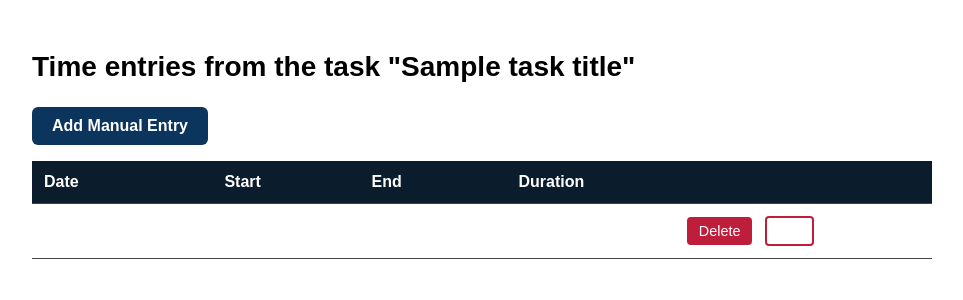
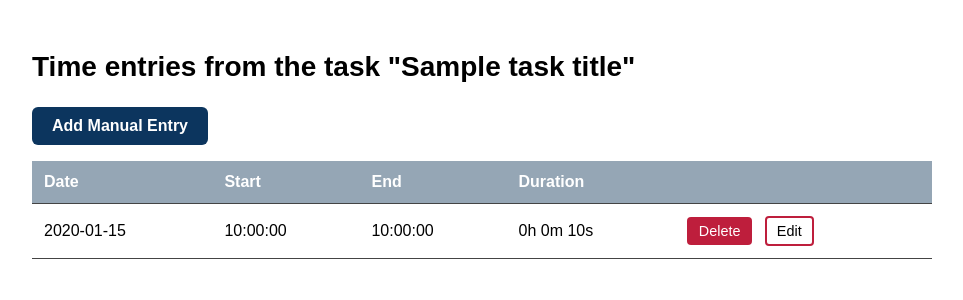
Before and after one commit to JairGutierrez-01/Clockwise, a Flask app: template frontend/templates/time_entries.html in a window 1280 px wide. Shown: the part 119-419 px from the top of the page, without its empty margins (158-1121 px from the left). Run offline with Flask 3, Linux system fonts and the light colour scheme; tables that the repository leaves empty hold one stand-in row (values such as "Sample post"); the template is opened without the code that fills it: values that come from a table or form of the project are taken from there, most other values are stand-ins (such as "Sample title", 1, 10 or a date in 2020).

Commit message:
light mode

```diff
--- a/frontend/static/time_entries.css
+++ b/frontend/static/time_entries.css
@@ -165,3 +165,26 @@
 .form-actions button:hover {
   transform: scale(1.05);
 }
+
+/* Light-Mode */
+table td {
+  color: #000000;
+}
+
+body.dark-mode table td {
+  color: #ffffff;
+}
+
+table th {
+  background-color: #0b1c2c;
+  color: #ffffff;
+}
+
+body:not(.dark-mode) .edit-btn {
+  color: #000000;
+}
+
+body:not(.dark-mode) table th {
+  background-color: #95a6b5;
+  color: #ffffff;
+}
```
